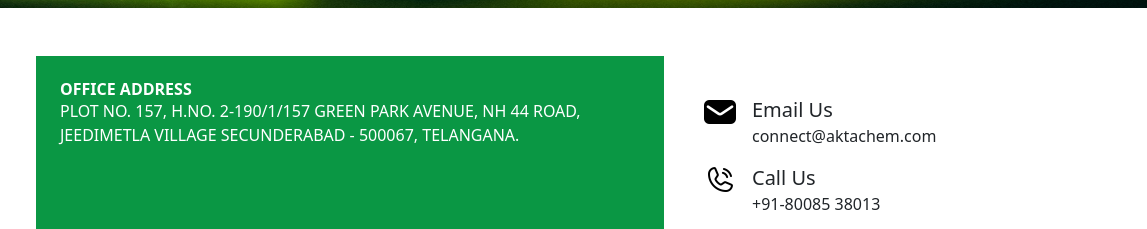
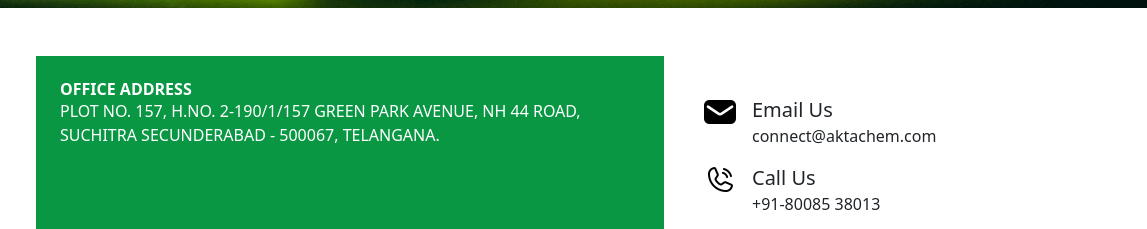
Before and after one commit to Swapnil-2502/Health-Supplement-, a plain HTML site: page contactus.html in a window 1280 px wide. Shown: the part 504-733 px from the top of the page, 0-1147 px from the left. Drawn offline with nearby package versions, Linux system fonts and the light colour scheme.

Commit message:
contactus.html updated addess

```diff
--- a/contactus.html
+++ b/contactus.html
@@ -158,7 +158,7 @@
                 <div>
                     <h3 class="font-gt-walsheim font-bold">OFFICE ADDRESS</h3>
                     <p class="font-gt-walsheim">
-                    PLOT NO. 157, H.NO. 2-190/1/157 GREEN PARK AVENUE, NH 44 ROAD, JEEDIMETLA VILLAGE SECUNDERABAD - 500067, TELANGANA.
+                    PLOT NO. 157, H.NO. 2-190/1/157 GREEN PARK AVENUE, NH 44 ROAD, SUCHITRA SECUNDERABAD - 500067, TELANGANA.
                     </p>
                 </div>
                 <div>
```
